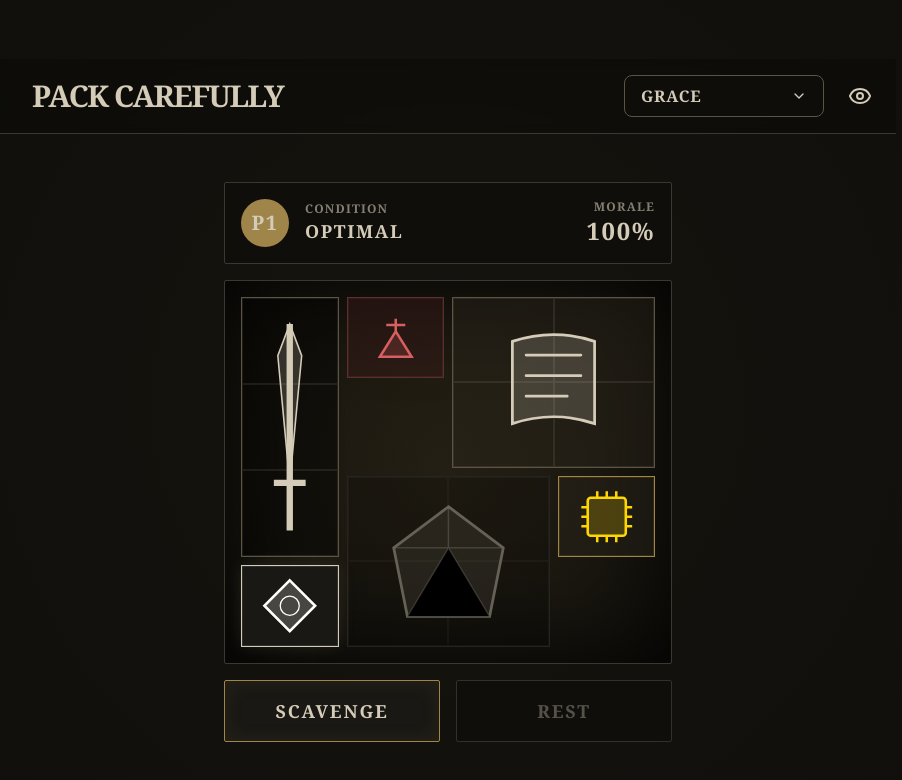
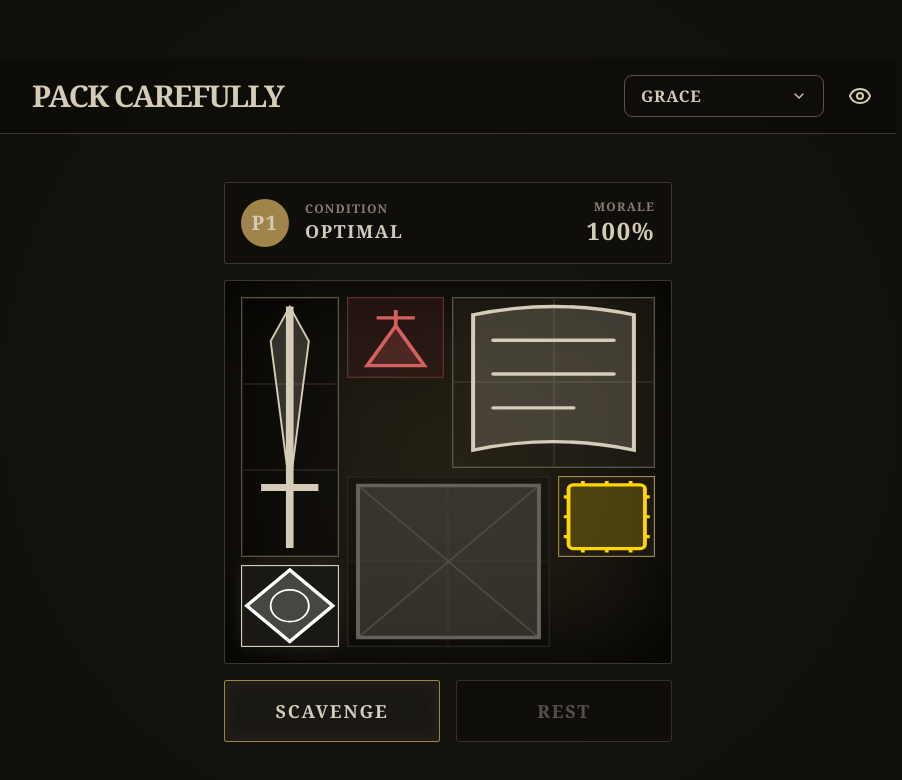
Before and after one commit to Samuel-Morgan-Tyghe/pack-carefully-competition, a React (Vite) app: page / in a window 1280 px wide. Shown: the top 780 px of the page, without its empty margins (192-1094 px from the left). Built offline with nearby package versions, Linux system fonts and the light colour scheme.

Commit message:
refactor: maximize svg item size to fill container and improve recognition

```diff
--- a/src/App.tsx
+++ b/src/App.tsx
@@ -26,16 +26,16 @@ function ItemGraphic({ id, w, h, theme }: { id: string; w: number; h: number; th
   switch (id) {
     case 'sword': // 1x3 Tall
       return (
-        <svg viewBox="0 0 100 300" className="w-full h-full p-2" preserveAspectRatio="xMidYMid meet">
+        <svg viewBox="0 0 100 300" className="w-full h-full" preserveAspectRatio="none">
           <path
-            d="M50 20 L50 220 M30 220 L70 220 M50 220 L50 280"
+            d="M50 10 L50 220 M20 220 L80 220 M50 220 L50 290"
             stroke={strokeColor}
             strokeWidth={strokeWidth * 4}
             fill="none"
             className="drop-shadow-sm"
           />
           <path
-            d="M50 20 L65 60 L50 220 L35 60 Z"
+            d="M50 10 L70 50 L50 220 L30 50 Z"
             fill={strokeColor}
             fillOpacity={fillOpacity}
             stroke={strokeColor}
@@ -45,61 +45,61 @@ function ItemGraphic({ id, w, h, theme }: { id: string; w: number; h: number; th
       );
     case 'potion': // 1x1
       return (
-        <svg viewBox="0 0 100 100" className="w-full h-full p-2" preserveAspectRatio="xMidYMid meet">
+        <svg viewBox="0 0 100 100" className="w-full h-full" preserveAspectRatio="none">
           <path
-            d="M50 20 L50 40 L25 80 L75 80 L50 40"
+            d="M50 15 L50 35 L20 85 L80 85 L50 35"
             fill={strokeColor}
             fillOpacity={fillOpacity}
             stroke={strokeColor}
             strokeWidth={strokeWidth * 2}
           />
-          <path d="M35 30 L65 30" stroke={strokeColor} strokeWidth={strokeWidth * 2} />
+          <path d="M30 25 L70 25" stroke={strokeColor} strokeWidth={strokeWidth * 2} />
         </svg>
       );
     case 'scroll': // 2x2 Square-ish
       return (
-        <svg viewBox="0 0 200 200" className="w-full h-full p-4" preserveAspectRatio="xMidYMid meet">
+        <svg viewBox="0 0 200 200" className="w-full h-full" preserveAspectRatio="none">
           <path
-            d="M40 40 Q100 20 160 40 V160 Q100 140 40 160 Z"
+            d="M20 20 Q100 0 180 20 V180 Q100 160 20 180 Z"
             fill={strokeColor}
             fillOpacity={fillOpacity}
             stroke={strokeColor}
             strokeWidth={strokeWidth * 2}
           />
-          <path d="M60 60 H140 M60 90 H140 M60 120 H120" stroke={strokeColor} strokeWidth={strokeWidth * 2} strokeLinecap="round" />
+          <path d="M40 50 H160 M40 90 H160 M40 130 H120" stroke={strokeColor} strokeWidth={strokeWidth * 2} strokeLinecap="round" />
         </svg>
       );
     case 'junk': // 2x2
       return (
-        <svg viewBox="0 0 200 200" className="w-full h-full p-4" preserveAspectRatio="xMidYMid meet">
+        <svg viewBox="0 0 200 200" className="w-full h-full" preserveAspectRatio="none">
           <path
-            d="M100 20 L180 80 L160 180 L40 180 L20 80 Z"
+            d="M10 10 L190 10 L190 190 L10 190 Z"
+            fill={strokeColor}
+            fillOpacity={fillOpacity * 2}
+            stroke={strokeColor}
+            strokeWidth={strokeWidth * 2}
+          />
+          <path d="M10 10 L190 190 M190 10 L10 190" stroke={strokeColor} strokeWidth={strokeWidth} strokeOpacity="0.5" />
+        </svg>
+      );
+    case 'chip': // 1x1
+      return (
+        <svg viewBox="0 0 100 100" className="w-full h-full" preserveAspectRatio="none">
+          <rect x="10" y="10" width="80" height="80" rx="5" fill={strokeColor} fillOpacity={fillOpacity} stroke={strokeColor} strokeWidth={strokeWidth * 2} />
+          <path d="M10 25 H5 M10 50 H5 M10 75 H5 M90 25 H95 M90 50 H95 M90 75 H95 M25 10 V5 M50 10 V5 M75 10 V5 M25 90 V95 M50 90 V95 M75 90 V95" stroke={strokeColor} strokeWidth={strokeWidth * 2} />
+        </svg>
+      );
+    case 'relic': // 1x1
+      return (
+        <svg viewBox="0 0 100 100" className="w-full h-full" preserveAspectRatio="none">
+          <path
+            d="M50 5 L95 50 L50 95 L5 50 Z"
             fill={strokeColor}
             fillOpacity={fillOpacity}
             stroke={strokeColor}
             strokeWidth={strokeWidth * 2}
           />
-          <path d="M20 80 L180 80 M100 20 L100 80 M160 180 L100 80 L40 180" stroke={strokeColor} strokeWidth={strokeWidth} strokeOpacity="0.5" />
-        </svg>
-      );
-    case 'chip': // 1x1
-      return (
-        <svg viewBox="0 0 100 100" className="w-full h-full p-2" preserveAspectRatio="xMidYMid meet">
-          <rect x="20" y="20" width="60" height="60" rx="5" fill={strokeColor} fillOpacity={fillOpacity} stroke={strokeColor} strokeWidth={strokeWidth * 2} />
-          <path d="M20 35 H10 M20 50 H10 M20 65 H10 M80 35 H90 M80 50 H90 M80 65 H90 M35 20 V10 M50 20 V10 M65 20 V10 M35 80 V90 M50 80 V90 M65 80 V90" stroke={strokeColor} strokeWidth={strokeWidth * 2} />
-        </svg>
-      );
-    case 'relic': // 1x1
-      return (
-        <svg viewBox="0 0 100 100" className="w-full h-full p-2" preserveAspectRatio="xMidYMid meet">
-          <path
-            d="M50 10 L90 50 L50 90 L10 50 Z"
-            fill={strokeColor}
-            fillOpacity={fillOpacity}
-            stroke={strokeColor}
-            strokeWidth={strokeWidth * 2}
-          />
-          <circle cx="50" cy="50" r="15" fill="none" stroke={strokeColor} strokeWidth={strokeWidth} />
+          <circle cx="50" cy="50" r="20" fill="none" stroke={strokeColor} strokeWidth={strokeWidth} />
         </svg>
       );
     default:
```
